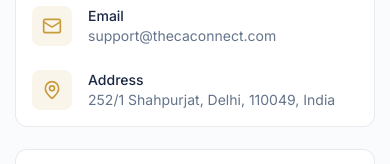
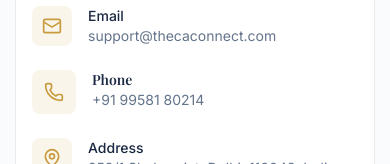
Before and after one commit to Kishan0888/ca-circuit, a Next.js app: page /contact in a window 390 px wide. Shown: the part 440-604 px from the top of the page. Built offline with nearby package versions, Linux system fonts and the light colour scheme; no server answers; a web font is replaced by a local one.

Commit message:
Add phone contact information to the contact page
Added phone contact information section with a clickable link.

```diff
--- a/src/app/contact/page.tsx
+++ b/src/app/contact/page.tsx
@@ -73,7 +73,20 @@ export default function ContactPage() {
                   </div>
                 </div>
 
-
+               <div className="flex items-start gap-4">
+  <div className="p-3 bg-gold/10 rounded-lg">
+    <Phone className="h-5 w-5 text-gold" />
+  </div>
+  <div>
+    <h3 className="font-semibold">Phone</h3>
+    <a
+      href={`tel:${CONTACT_INFO.phone}`}
+      className="text-muted-foreground hover:text-gold transition-colors"
+    >
+      {CONTACT_INFO.phone}
+    </a>
+  </div>
+</div>
 
                 <div className="flex items-start gap-4">
                   <div className="w-10 h-10 bg-gold/10 rounded-lg flex items-center justify-center flex-shrink-0">
```
